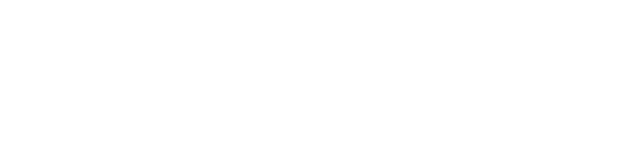
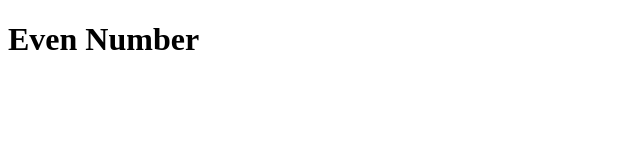
Before and after one commit to achuu177/Even_numbr, a plain HTML site: page index.html in a window 1280 px wide. Shown: the whole page, without its empty margins (0-640 px from the left). Drawn offline with Linux system fonts and the light colour scheme.

Commit message:
Update index.html

```diff
--- a/index.html
+++ b/index.html
@@ -6,6 +6,7 @@
     <title>Document</title>
 </head>
 <body>
+    <h1>Even Number</h1>
     <script src = "script.js" ></script>
 </body>
 </html>
```
